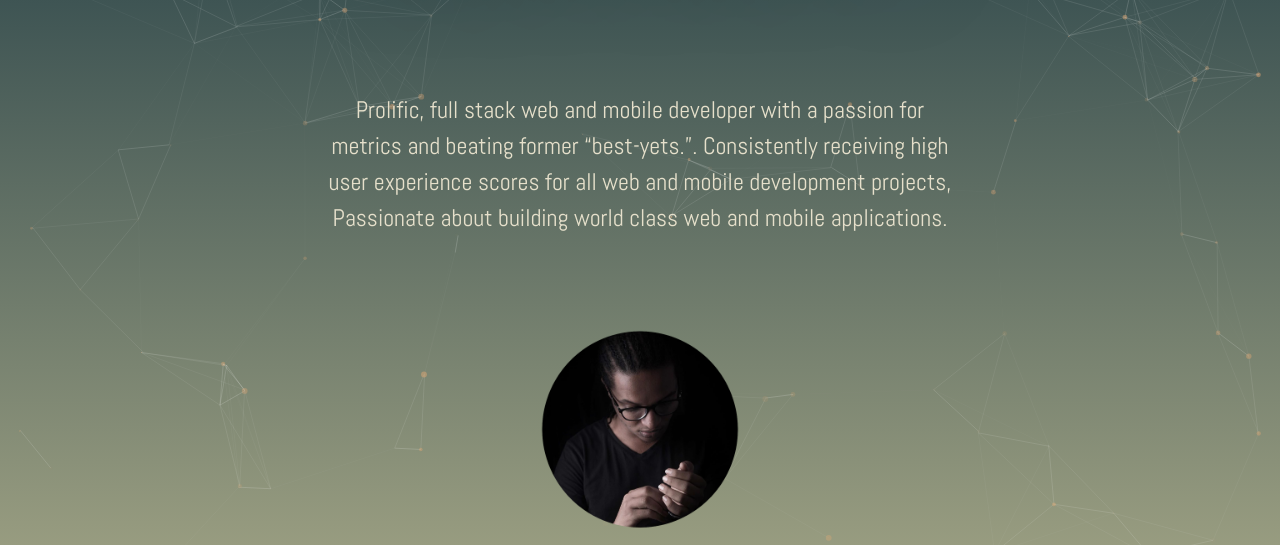
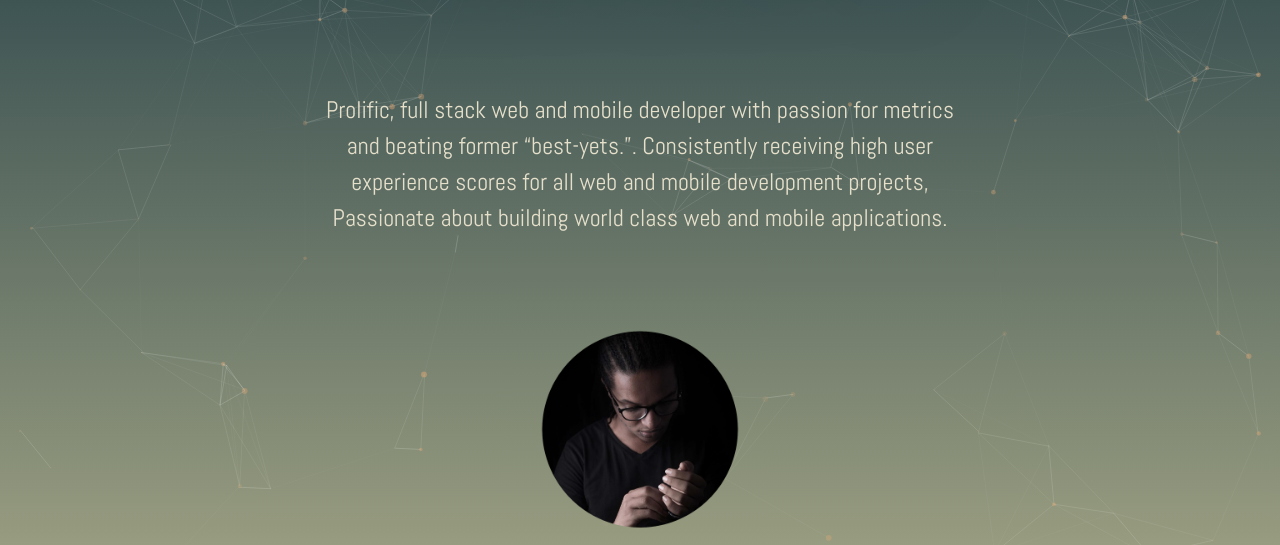
Before and after one commit to abdul-elah-js/abdul-elah-js.github.io, a plain HTML site: page index.html in a window 1280 px wide. Shown: the part 216-761 px from the top of the page. Drawn offline with nearby package versions, Linux system fonts and the light colour scheme.

Commit message:
Fixed Typo

```diff
--- a/index.html
+++ b/index.html
@@ -50,7 +50,7 @@
       <h1 id="name">ABDUL ELAH JS</h1>
       <div id="overview">
         <p>
-          Prolific, full stack web and mobile developer with a passion for metrics and beating former “best-yets.”. Consistently
+          Prolific, full stack web and mobile developer with passion for metrics and beating former “best-yets.”. Consistently
           receiving high user experience scores for all web and mobile development projects, Passionate about building world
           class web and mobile applications.
         </p>
```
